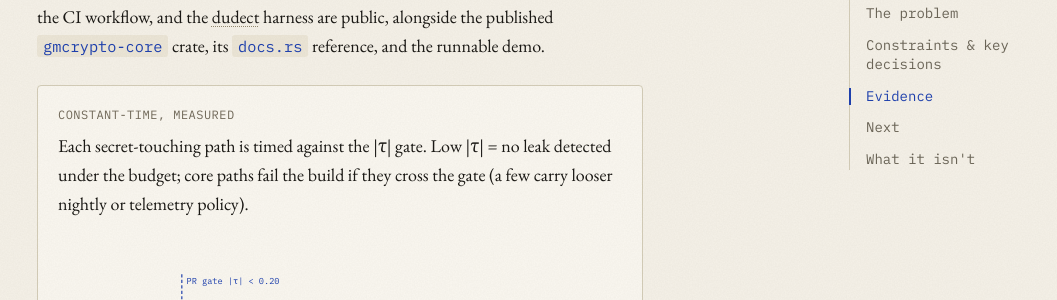
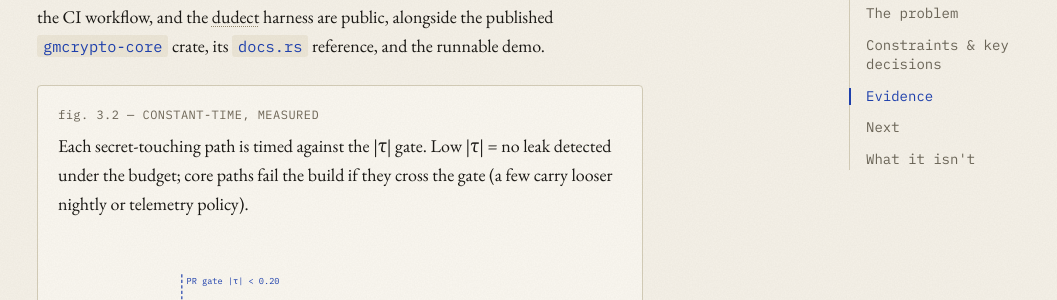
Before and after one commit to frankxue831/frankxue831.github.io, a Jekyll site: the page built from projects/gm-crypto-rs.html, in a window 1280 px wide and 1400 px high, scrolled down 3504 px. Shown: the part 150-450 px from the top of the window, without its empty margins (101-1158 px from the left). Built offline with Jekyll 4.4.1, drawn with Linux system fonts in a browser that asks for light colours.

Commit message:
feat(figures): dudect chart joins the figure numbering as fig. 3.2
Co-Authored-By: Claude Fable 5 <noreply@anthropic.com>

```diff
--- a/_includes/dudect-chart.html
+++ b/_includes/dudect-chart.html
@@ -21,7 +21,7 @@
 {%- assign before_x = d.leak.before | divided_by: d.axis_max | times: plotw | plus: ml -%}
 {%- assign after_x = d.leak.after | divided_by: d.axis_max | times: plotw | plus: ml -%}
 <figure class="dudect reveal" aria-labelledby="dudect-cap">
-  <figcaption id="dudect-cap" class="dudect__title">{{ t.title | escape }}</figcaption>
+  <figcaption id="dudect-cap" class="dudect__title"><span class="dudect__fignum">{{ t.fig_num | escape }} —</span> {{ t.title | escape }}</figcaption>
   <p class="dudect__intro">{{ t.intro | escape }}</p>
   <svg class="dudect__chart" viewBox="0 0 {{ W }} {{ H }}" role="img"
        aria-label="{{ t.title | escape }}. {{ t.context | escape }}"
--- a/assets/css/style.css
+++ b/assets/css/style.css
@@ -2188,6 +2188,7 @@ details.drawer .version-grid {
     color: var(--fg-subtle);
     margin: 0 0 var(--space-2);
 }
+.dudect__fignum { text-transform: none; color: var(--fg-muted); }
 .dudect__intro {
     font-family: var(--sans);
     font-size: var(--text-sm);
```
